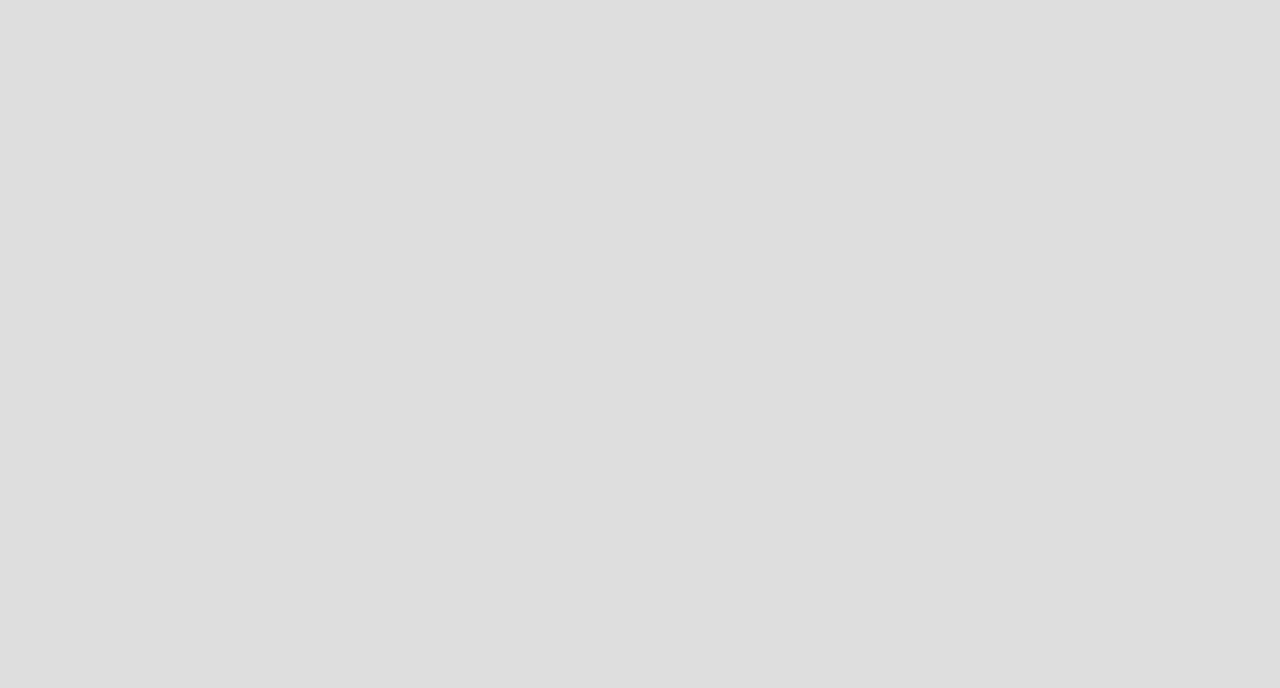
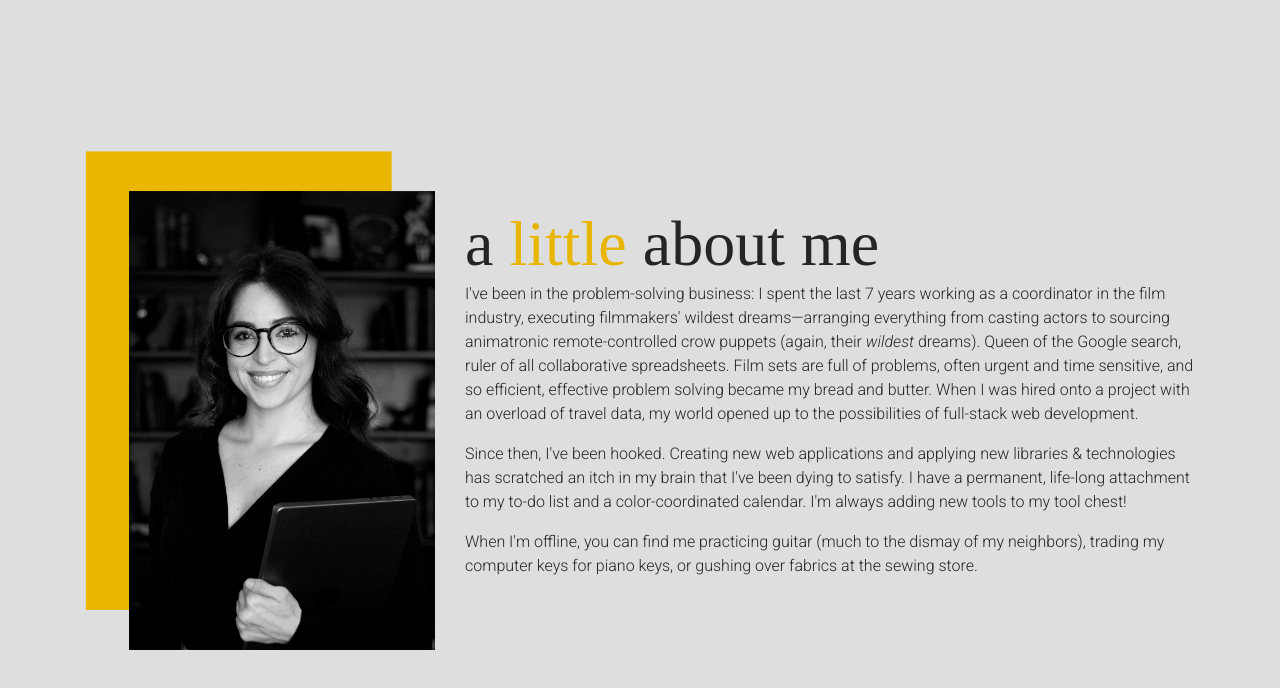
Before and after one commit to marcivallario/portfolio, a React (Create React App) app: page /about in a window 1280 px wide. Shown: the top 688 px of the page. Built offline with nearby package versions, Linux system fonts and the light colour scheme; a web font is replaced by a local one.

Commit message:
About Bio Complete
- add logic and JSX for About.js
- add styling to bio
- global style cleanup

```diff
--- a/src/components/About.js
+++ b/src/components/About.js
@@ -1,7 +1,22 @@
+import headshot from '../assets/images/headshot-bw.png'
+import '../styles/about.css'
+
 function About() {
     return (
-        <section className="page container-fluid" id="about">
+        <section className="page container" id="about">
+            <div className="row" id="about-content">
+                <div id="headshot" className="col col-lg-3 col-xl-4 img-container">
+                    <img src={headshot} alt="headshot" title="Marci Vallario"/>
+                </div>
+                <div className="col-12 col-lg-9 col-xl-8" id="info-about">
+                    <h2>A <span className="text-accent">Little</span> About Me</h2>
+                    <p>I've been in the problem-solving business: I spent the last 7 years working as a coordinator in the film industry, executing filmmakers' wildest dreams—arranging everything from casting actors to sourcing animatronic remote-controlled crow puppets (again, their <span style={{fontStyle: "italic"}}>wildest</span> dreams). Queen of the Google search, ruler of all collaborative spreadsheets. Film sets are full of problems, often urgent and time sensitive, and so efficient, effective problem solving became my bread and butter. When I was hired onto a project with an overload of travel data, my world opened up to the possibilities of full-stack web development.</p>
 
+                    <p>Since then, I've been hooked. Creating new web applications and applying new libraries &#38; technologies has scratched an itch in my brain that I've been dying to satisfy. I have a permanent, life-long attachment to my to-do list and a color-coordinated calendar. I'm always adding new tools to my tool chest!</p>
+
+                    <p>When I'm offline, you can find me practicing guitar (much to the dismay of my neighbors), trading my computer keys for piano keys, or gushing over fabrics at the sewing store.</p>
+                </div>
+            </div>
         </section>
     )
 }
--- a/src/styles/about.css
+++ b/src/styles/about.css
@@ -0,0 +1,30 @@
+#about {
+    min-height: 100vh;
+    display: flex;
+    justify-content: center;
+    align-items: center;
+    padding-top: 1em;
+    padding-bottom: 1em;
+}
+
+#about-content {
+    align-items: center;
+}
+
+#info-about h2 {
+    text-transform: lowercase;
+    font-size: 4em;
+}
+
+#headshot {
+    position: relative
+}
+
+@media (max-width: 576px) {
+    #info-about h2 {
+        font-size: 13vw;
+        text-align: center;
+        padding-top: .25em;
+        padding-bottom: .05em;
+    }
+}
--- a/src/styles/global.css
+++ b/src/styles/global.css
@@ -30,6 +30,10 @@ h1, h2, h3, h4, h5, h6 {
   margin: 0;
 }
 
+.text-accent {
+    color: #e8b600;
+}
+
 p {
   font-family: 'Roboto', sans-serif;
   font-weight: 300;
--- a/src/styles/landing.css
+++ b/src/styles/landing.css
@@ -50,10 +50,6 @@ h1.typing::after {
   animation: cursor-blink .5s step-end infinite alternate;
 }
 
-.text-accent {
-    color: #e8b600;
-}
-
 @keyframes cursor-blink {
   50% {
     opacity: 0;
```
Also changed, not shown: src/assets/images/headshot-bw.jpg (added), src/assets/images/headshot-bw.png (added).
